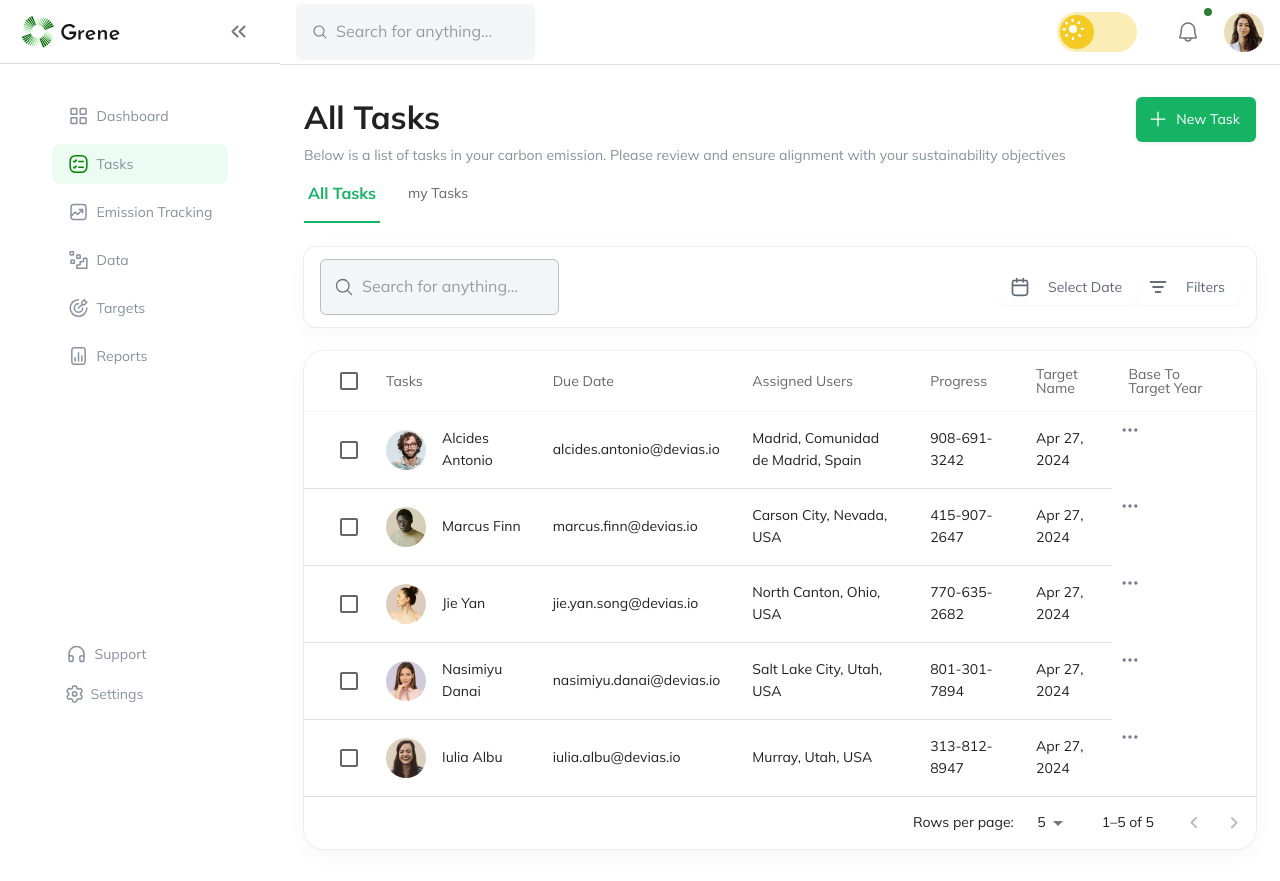
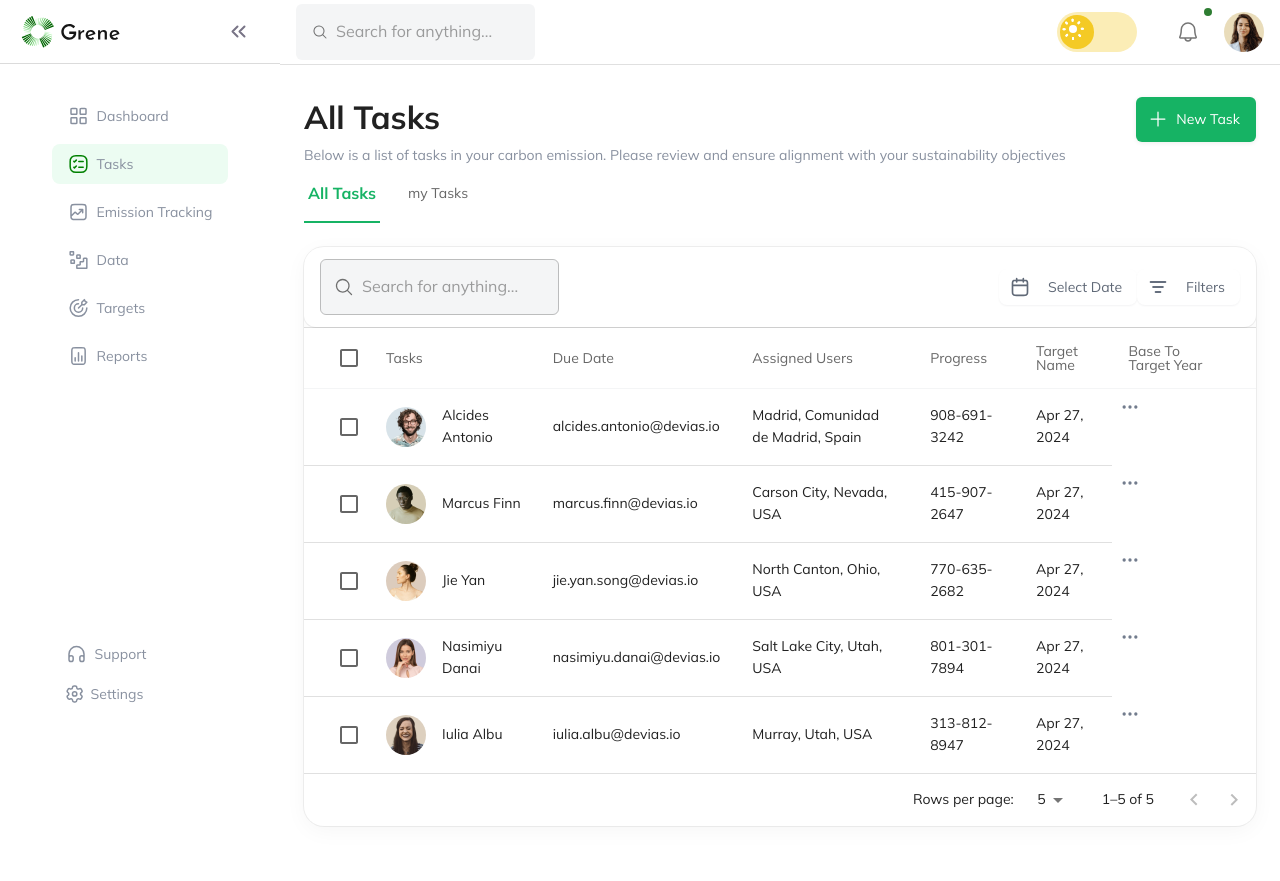
Before and after one commit to manelyasmine/greenSemanic, a Next.js app: page /dashboard/tasks in a window 1280 px wide. After the commit the page ends 858 px from the top, so only its background shows below. Built offline with nearby package versions, Linux system fonts and the light colour scheme; no server answers; sample sign-in values are in the browser's storage.

Commit message:
change from local to branch

```diff
--- a/package.json
+++ b/package.json
@@ -28,10 +28,12 @@
     "@mui/icons-material": "^5.15.15",
     "@mui/joy": "^5.0.0-beta.36",
     "@mui/lab": "5.0.0-alpha.167",
-    "@mui/material": "5.15.12",
+    "@mui/material": "^5.15.12",
     "@mui/styles": "^5.15.15",
     "@mui/system": "5.15.12",
     "@mui/utils": "5.15.12",
+    "@mui/x-data-grid": "^7.4.0",
+    "@mui/x-data-grid-generator": "^7.4.0",
     "@mui/x-date-pickers": "6.19.6",
     "@phosphor-icons/react": "2.0.15",
     "apexcharts": "^3.46.0",
@@ -42,6 +44,8 @@
     "react-apexcharts": "^1.4.1",
     "react-dom": "18.2.0",
     "react-hook-form": "7.51.0",
+    "tubular-common": "^5.0.61",
+    "tubular-react": "^4.2.14",
     "zod": "3.22.4"
   },
   "devDependencies": {
--- a/src/app/dashboard/tasks/page.tsx
+++ b/src/app/dashboard/tasks/page.tsx
@@ -9,7 +9,6 @@ import dayjs from 'dayjs';
 
 /* import BasicDatePicker from '@/components/commun/Date/Date'; */
 import CustomTabs from '@/components/commun/Tabs/taskTabs';
-import { CustomersFilters } from '@/components/dashboard/customer/customers-filters';
 import { CustomersTable } from '@/components/dashboard/customer/customers-table';
 import { MyTasksTable } from '@/components/dashboard/customer/myTasks-table';
 
@@ -152,7 +151,7 @@ export default function Page(): React.JSX.Element {
           </Button>
         </div>
       </Stack>
-      <CustomersFilters />
+
       {/* <BasicDatePicker /> */}
       {selectedTab === 'All Tasks' && (
         <CustomersTable
--- a/src/components/commun/Date/DatePickerButton.tsx
+++ b/src/components/commun/Date/DatePickerButton.tsx
@@ -1,5 +1,8 @@
 import React, { useState } from 'react';
 import { CalanderIcon, FilterIcon } from '@/icons'; // Assuming CalanderIcon is an icon component
+
+import { DataGrid, GridToolbar } from '@mui/x-data-grid';
+import { useDemoData } from '@mui/x-data-grid-generator';
 
 import { MuiButton } from '@/styles/theme/components/button';
 
@@ -22,25 +25,7 @@ const DatePickerButton: React.FC<DatePickerButtonProps> = () => {
     setIsDatePickerOpen(!isDatePickerOpen); // Toggle date picker visibility
   };
 
-  return (
-    <div>
-      <Button
-        btnType="secondaryGray"
-        sx={{ p: MuiButton.styleOverrides['sizeSmall'], justifyContent: 'left' }}
-        startIcon={<CalanderIcon />}
-        onClick={handleButtonClick}
-      >
-        Select Date
-      </Button>
-      <Button
-        btnType="secondaryGray"
-        sx={{ p: MuiButton.styleOverrides['sizeSmall'], justifyContent: 'left' }}
-        startIcon={<FilterIcon />}
-      >
-        Filters
-      </Button>
-    </div>
-  );
+  return <div></div>;
 };
 
 export default DatePickerButton;
--- a/src/components/dashboard/customer/customers-filters.tsx
+++ /dev/null
@@ -1,46 +0,0 @@
-import * as React from 'react';
-import { FilterIcon } from '@/icons';
-import Card from '@mui/material/Card';
-import InputAdornment from '@mui/material/InputAdornment';
-import OutlinedInput from '@mui/material/OutlinedInput';
-import { MagnifyingGlass as MagnifyingGlassIcon } from '@phosphor-icons/react/dist/ssr/MagnifyingGlass';
-
-import { Button } from '@/components/commun/Button';
-import BasicDatePicker from '@/components/commun/Date/Date';
-import { palette } from '@/styles/theme/colors';
-import { MuiButton } from '@/styles/theme/components/button';
-
-export function CustomersFilters(): React.JSX.Element {
-  return (
-    <Card
-      sx={{
-        p: 2,
-        display: 'flex',
-        padding: 'var(--12, 12px) 16px',
-        justifyContent: 'space-between',
-        alignItems: 'center',
-        alignSelf: 'stretch',
-        gap: '8px',
-        borderRadius: '12px',
-        background: palette.common.white,
-      }}
-    >
-      <OutlinedInput
-        defaultValue=""
-        placeholder="Search for anything..."
-        startAdornment={
-          <InputAdornment position="start">
-            <MagnifyingGlassIcon fontSize="var(--icon-fontSize-md)" />
-          </InputAdornment>
-        }
-        sx={{
-          borderRadius: '6px',
-
-          backgroundColor: 'var(--Grey-25, #F4F5F6)',
-        }}
-      />
-
-      <BasicDatePicker />
-    </Card>
-  );
-}
--- a/src/components/dashboard/customer/customers-table.tsx
+++ b/src/components/dashboard/customer/customers-table.tsx
@@ -20,6 +20,8 @@ import dayjs from 'dayjs';
 
 import { useSelection } from '@/hooks/use-selection';
 import DropdownTableCell from '@/components/DropDown/DropdownTableCell';
+
+import FilterColumns from '../../commun/Filters/FilterColumns';
 
 function noop(): void {
   // do nothing
@@ -59,6 +61,8 @@ export function CustomersTable({
 
   return (
     <Card>
+      <FilterColumns />
+      <Divider />
       <Box sx={{ overflowX: 'auto' }}>
         <Table sx={{ minWidth: '800px' }}>
           <TableHead>
--- a/src/styles/theme/components/card.tsx
+++ b/src/styles/theme/components/card.tsx
@@ -16,5 +16,6 @@ export const MuiCard = {
         },
       };
     },
+
   },
 } satisfies Components<Theme>['MuiCard'];
```
Also changed, not shown: 1 other file (tests, documents, lock files or other folders).
